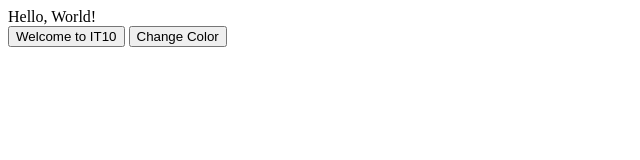
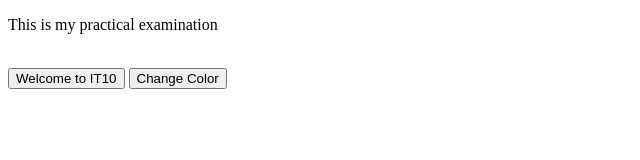
Before and after one commit to jannefeiferrancullo/git-practical-ferrancullo-remote, a plain HTML site: page index.html in a window 1280 px wide. Both pictures are taken after a click on the button "Welcome to IT10". Shown: the whole page, without its empty margins (0-640 px from the left). Drawn offline with Linux system fonts and the light colour scheme.

Commit message:
added changes

```diff
--- a/index.html
+++ b/index.html
@@ -6,20 +6,22 @@
     <title>Document</title>
 </head>
 <body>
-    Hello, World! <br>
-    <script>
-        let id = "parag1" = "This is my practical examination";
-        getElementById("parag1");
-        let btn = querySelector("#btn1", "#btn2")
-        btn1.addEventListener("click").onclick = function() {
-        alert("Button 1 triggered");}
-        btn2.addEventListener("dblclick")
-        let onlick= "Red";
+    <p id = "parag1">This is my practical examination</p> <br>
+     <button id = "btn1">Welcome to IT10</button>
+     <button id = "btn2">Change Color</button>
+     <script>
+       let par1 = document.getElementById('parag1');
+       let button1 = document.querySelector("#btn1");
+        let button2 = document.querySelector("#btn2");
+       button1.addEventListener("click", function (){
+        alert ("Button 1 triggered")
+       });
+        button2.addEventListener("dblclick", function (){
+        parag1.style.color = "red";
+       });
 
 
 
     </script>
-     <button id = "btn1" onlick = "alert">Welcome to IT10</button>
-     <button id = "btn2" onlick = "alert">Change Color</button>
 </body>
 </html>
```
